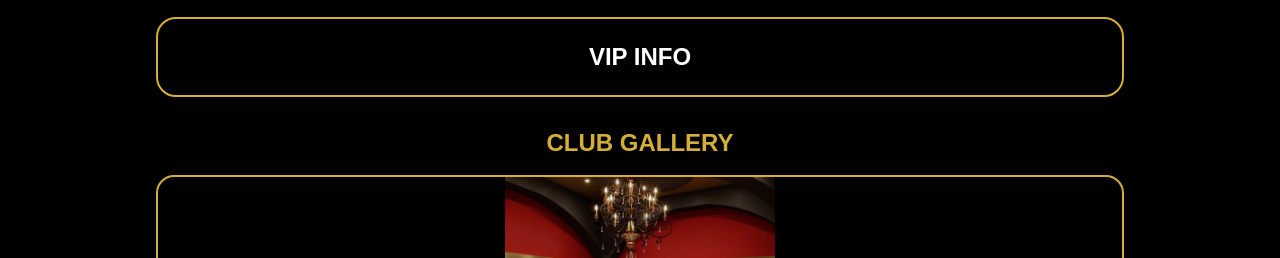
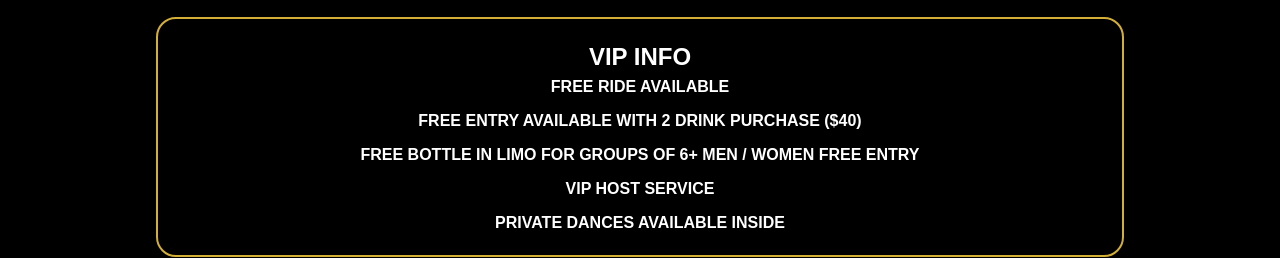
Before and after one commit to MelendiTV/melendivip, a plain HTML site: page peppermint-hippo.html in a window 1280 px wide. Shown: the part 542-800 px from the top of the page. Drawn offline with Linux system fonts and the light colour scheme.

Commit message:
Update peppermint-hippo.html

```diff
--- a/peppermint-hippo.html
+++ b/peppermint-hippo.html
@@ -205,6 +205,35 @@ VIP INFO
 </h2>
 
 <ul class="vip-list">
+<li
+data-en="FREE RIDE AVAILABLE"
+data-es="TRANSPORTE GRATIS DISPONIBLE">
+FREE RIDE AVAILABLE
+</li>
+
+<li
+data-en="FREE ENTRY AVAILABLE WITH 2 DRINK PURCHASE ($40)"
+data-es="ENTRADA GRATIS DISPONIBLE CON LA COMPRA DE 2 BEBIDAS ($40)">
+FREE ENTRY AVAILABLE WITH 2 DRINK PURCHASE ($40)
+</li>
+
+<li
+data-en="FREE BOTTLE IN LIMO FOR GROUPS OF 6+ MEN / WOMEN FREE ENTRY"
+data-es="BOTELLA GRATIS EN LA LIMO PARA GRUPOS DE 6+ HOMBRES / MUJERES ENTRAN GRATIS">
+FREE BOTTLE IN LIMO FOR GROUPS OF 6+ MEN / WOMEN FREE ENTRY
+</li>
+
+<li
+data-en="VIP HOST SERVICE"
+data-es="SERVICIO DE ANFITRIÓN VIP">
+VIP HOST SERVICE
+</li>
+
+<li
+data-en="PRIVATE DANCES AVAILABLE INSIDE"
+data-es="BAILES PRIVADOS DISPONIBLES DENTRO">
+PRIVATE DANCES AVAILABLE INSIDE
+</li>
 
 
 </ul>
```
